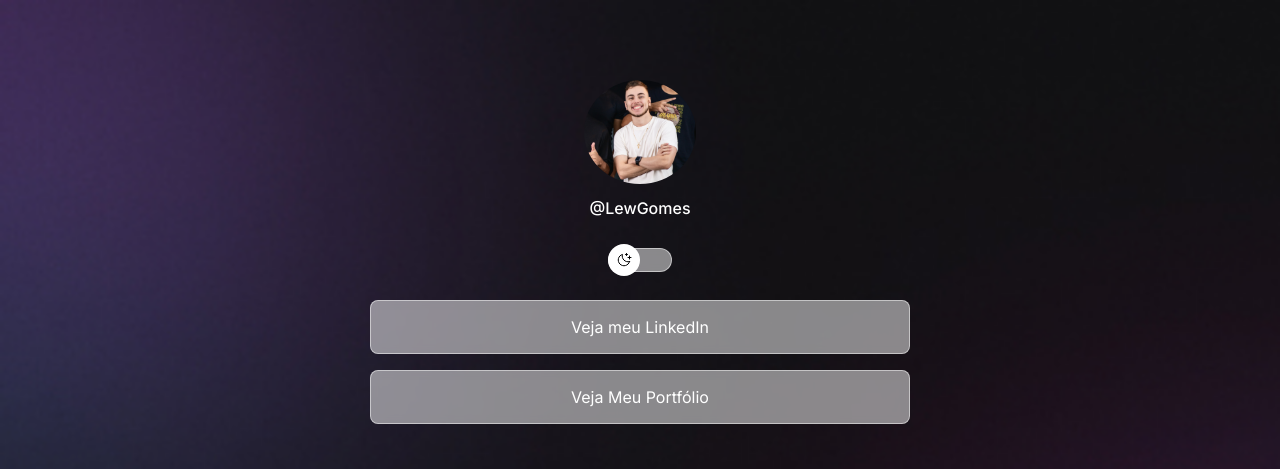
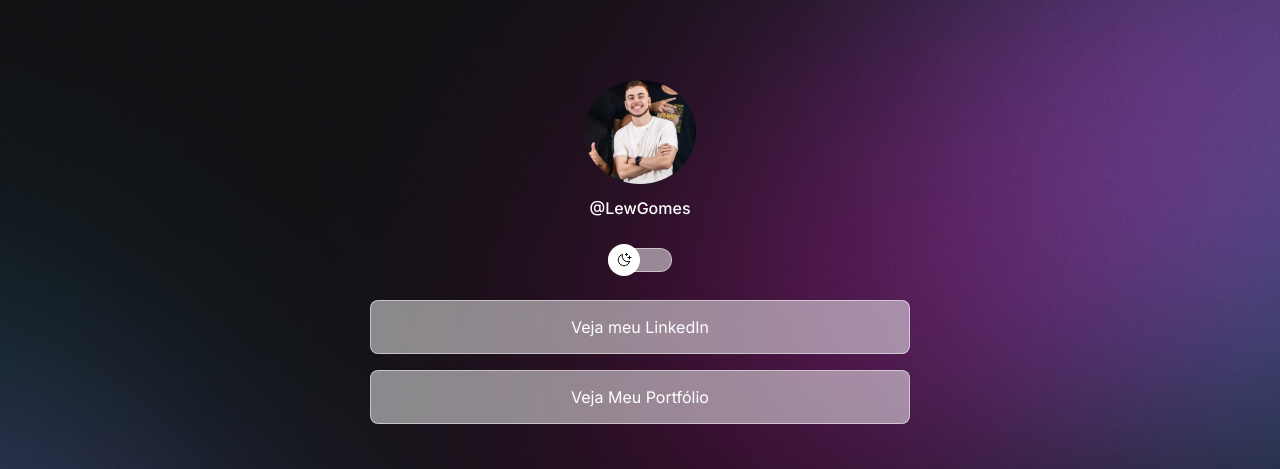
Before and after one commit to LewGomes/Discover, a plain HTML site: page index.html in a window 1280 px wide. Shown: the top 469 px of the page. Drawn offline with nearby package versions, Linux system fonts and the light colour scheme.

Commit message:
background adjust based on media queries

```diff
--- a/style.css
+++ b/style.css
@@ -26,7 +26,9 @@
 
 body {
   /*background: color image repeat position/size */
+  /* VH = View port Height */
   background: var(--bg-url) no-repeat top center/cover;
+  height: 100vh;
 }
 
 body * {
@@ -154,3 +156,14 @@ footer {
   text-align: center;
   font-size: 14px;
 }
+
+/* media queries */
+@media (min-width: 700px) {
+  :root {
+    --bg-url: url(./assets/bg-desktop.jpg);
+  }
+
+  .light {
+    --bg-url: url(./assests/bg-desktop-light.jpg);
+  }
+}
```
